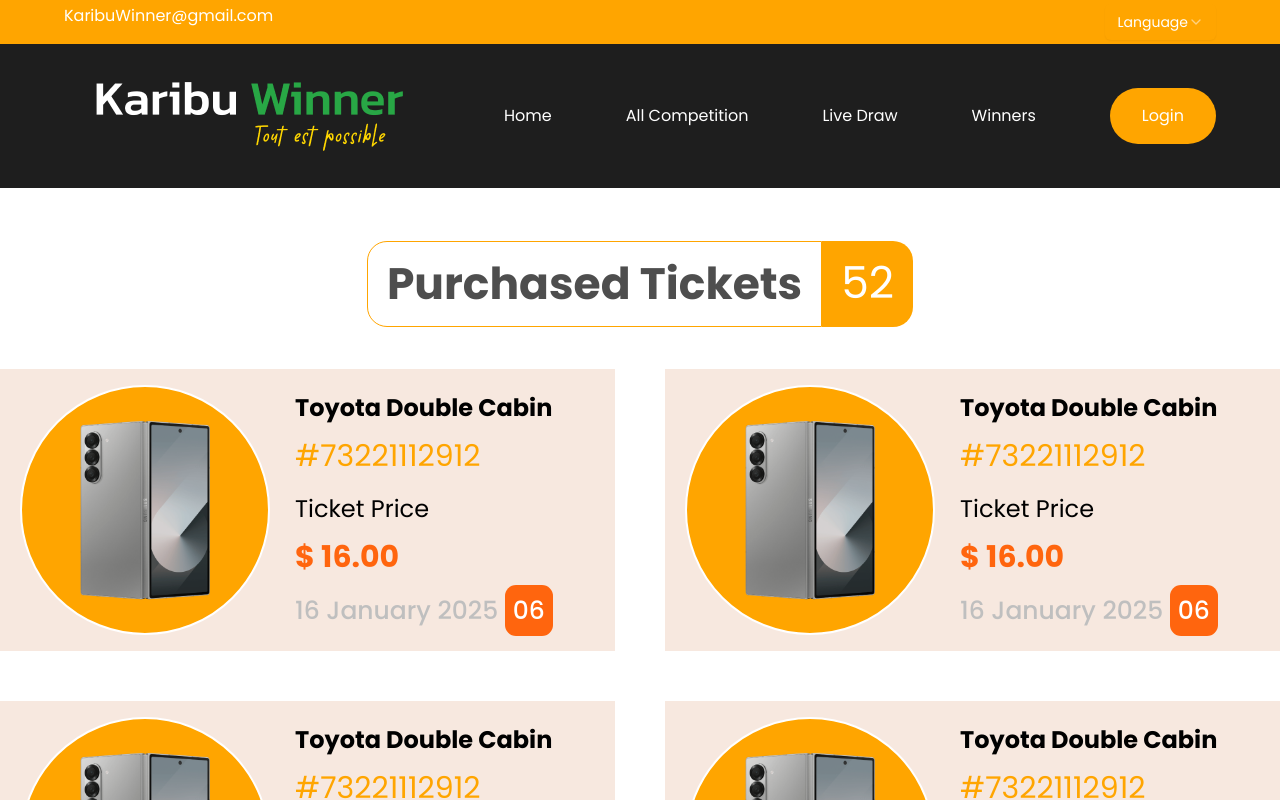
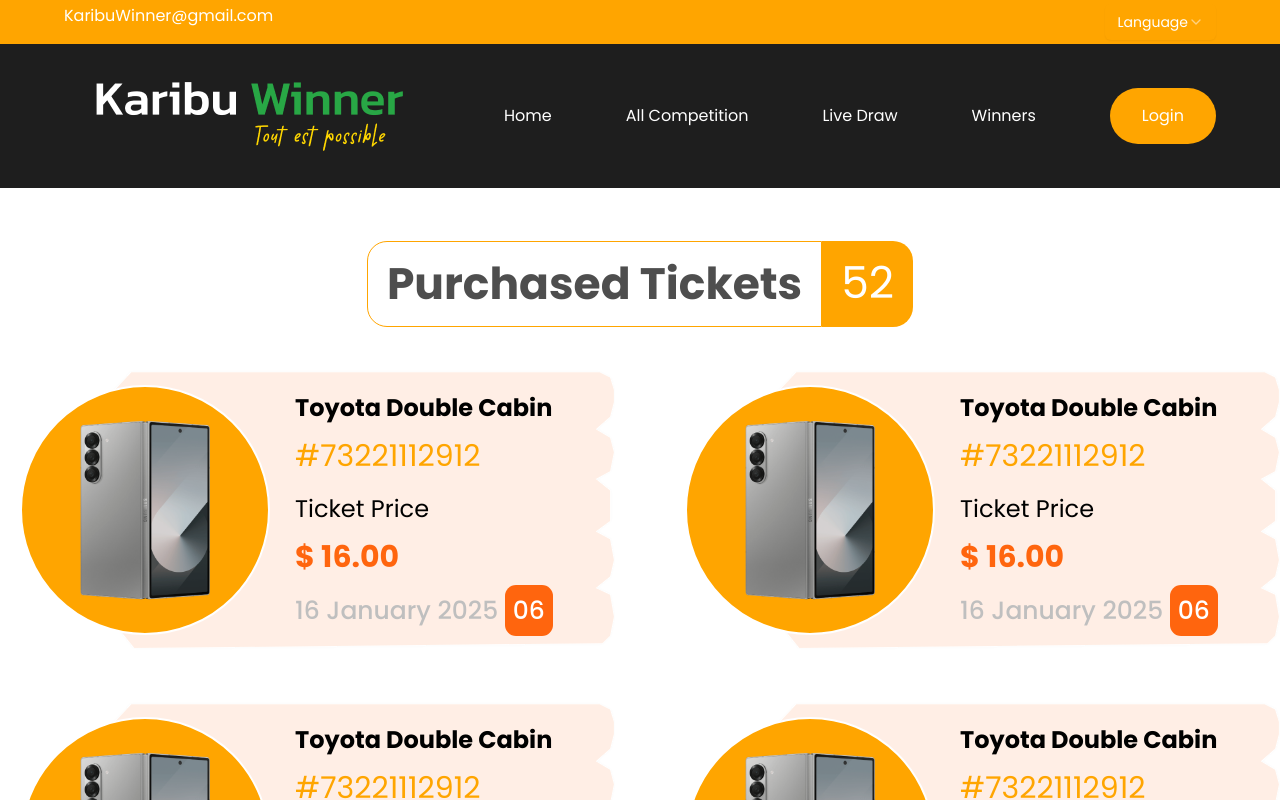
Before and after one commit to AmanXRoy/Karibu, a React (Vite) app: page /purchaseticket in a window 1280 px wide. Shown: the top 800 px of the page. Built offline with nearby package versions, Linux system fonts and the light colour scheme.

Commit message:
ticket background added

```diff
--- a/src/App.css
+++ b/src/App.css
@@ -49,3 +49,10 @@ body{
     border-bottom-left-radius: 0;
     border-bottom-right-radius:0;
 }
+
+.purchaseCard{
+    background: url(./assets/images/purchaseTicketbg.svg);
+    background-repeat: no-repeat;
+    background-position-x: 100px;
+    background-size: contain;
+}
--- a/src/components/purchaseTicket/purchaseTicketCard/PurchaseTicketCard.jsx
+++ b/src/components/purchaseTicket/purchaseTicketCard/PurchaseTicketCard.jsx
@@ -1,9 +1,10 @@
 import React from 'react';
-import card2 from '../../../assets/images/card2.png'
+import card2 from '../../../assets/images/card2.png';
+import cardBackground from '../../../assets/images/purchaseTicketbg.svg'
 
 function PurchaseTicketCard() {
   return (
-    <div className='purchaseCard flex items-center gap-[25px] bg-[#f7e8df] py-[16px] px-[20px]'>
+    <div className='purchaseCard flex items-center gap-[25px] py-[16px] px-[20px]'>
         <div className="ticketImage">
             <div className="imageBackground w-[250px] h-[250px] bg-[linear-gradient(#FFA500,#FFA500)] rounded-full border-[2px] border-solid border-[#FFFFFF] relative flex justify-center items-center">
                 <div className="image w-[200px]">
```
Also changed, not shown: src/assets/images/purchaseTicketbg.svg (added).
